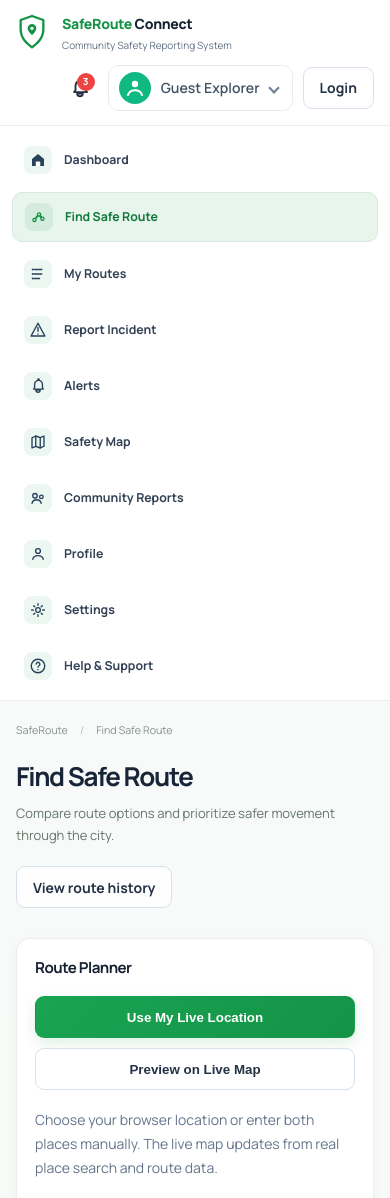
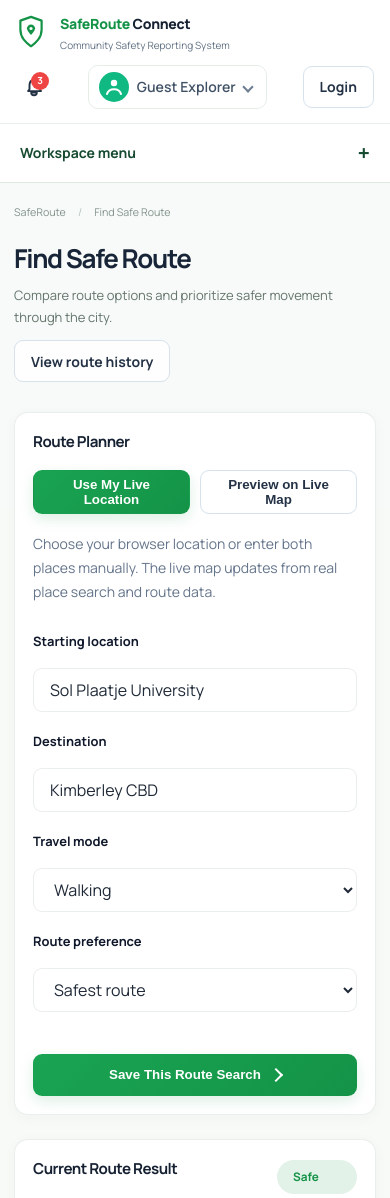
Before and after one commit to tech2buddy/SafeRoute-Connect-, a Django app: page /routes/find/ in a window 390 px wide. Shown: the top 1198 px of the page. Run offline with Django 5.2, Linux system fonts and the light colour scheme; grey boxes are pictures that could not be loaded.

Commit message:
Improve mobile workspace navigation and layouts

```diff
--- /dev/null
+++ b/static/css/workspace-mobile.css
@@ -0,0 +1,56 @@
+.workspace-menu-toggle { display:none; }
+@media(max-width:900px) {
+    .dashboard-shell { width:100%; border-radius:0; overflow:visible; }
+    .dashboard-layout { display:grid; grid-template-columns:minmax(0,1fr); }
+    .workspace-menu-toggle {
+        display:flex; align-items:center; justify-content:space-between;
+        width:100%; padding:14px 20px; min-height:48px;
+        background:#fff; border:0; border-bottom:1px solid #dfe9e2;
+        color:#174b31; font:inherit; font-weight:700; cursor:pointer;
+    }
+    .workspace-menu-toggle span { font-size:22px; }
+    .dashboard-sidebar { display:none; }
+    .dashboard-sidebar.mobile-menu-open {
+        display:grid; grid-template-columns:repeat(2,minmax(0,1fr));
+        position:static; height:auto; overflow:visible; gap:8px; padding:12px;
+    }
+    .dashboard-nav-item { white-space:normal; padding:10px; gap:8px; min-width:0; }
+    .dashboard-nav-item span { white-space:normal; }
+    .dashboard-nav-icon { flex-shrink:0; }
+    .dashboard-content-grid,.dashboard-route-row,.dashboard-bottom-row,.app-grid-two,.safety-map-layout { grid-template-columns:minmax(0,1fr); }
+    .dashboard-content,.dashboard-side-panel,.app-grid-two>* { min-width:0; }
+    .safety-map-card,.safety-map-feed-card { min-height:0; }
+    .safety-map-shell,#safety-map-canvas { height:360px; min-height:0; }
+    .safety-map-feed-list { max-height:none; overflow:visible; }
+}
+@media(max-width:600px) {
+    .dashboard-topbar { padding:14px 16px; gap:12px; }
+    .dashboard-brand { flex-basis:100%; }
+    .dashboard-brand-mark { width:30px; height:36px; }
+    .dashboard-userbar { width:100%; justify-content:space-between; gap:8px; }
+    .dashboard-user-pill { min-width:0; padding:6px 10px; gap:8px; }
+    .dashboard-user-copy { max-width:135px; overflow:hidden; text-overflow:ellipsis; white-space:nowrap; }
+    .dashboard-avatar { width:30px; height:30px; }
+    .dashboard-main { padding:22px 14px 32px; }
+    .dashboard-stats { grid-template-columns:repeat(2,minmax(0,1fr)); gap:12px; }
+    .dashboard-stat-card { min-height:104px; padding:14px; }
+    .dashboard-stat-icon { width:34px; height:34px; }
+    .dashboard-stat-copy { min-width:0; }
+    .dashboard-card { padding:18px; }
+    .app-page-head,.dashboard-card-head,.app-info-card-head { flex-wrap:wrap; gap:12px; }
+    .app-page-actions { width:100%; }
+    .app-action-row { display:flex; flex-wrap:wrap; gap:10px; }
+    .app-action-row>* { flex:1 1 140px; min-height:44px; white-space:normal; }
+    .app-form { max-width:100%; }
+    .app-form input,.app-form select,.app-form textarea { font-size:16px; min-width:0; width:100%; }
+    .app-summary-grid { grid-template-columns:minmax(0,1fr); }
+    .recent-route-item { grid-template-columns:32px minmax(0,1fr); gap:10px; padding:14px; }
+    .recent-route-item .route-risk-tag { grid-column:2; justify-self:start; }
+    .route-item-chevron { display:none; }
+    .recent-route-copy strong,.recent-route-copy span { white-space:normal; overflow-wrap:anywhere; }
+    .report-list-item,.app-alert-row,.app-simple-row { flex-wrap:wrap; min-width:0; }
+    .route-map-surface,.app-tall-map,.live-map-shell,#live-route-map,#dashboard-route-map { height:300px; min-height:0; }
+    .route-map-legend { display:flex; flex-wrap:wrap; gap:10px; padding:12px; font-size:12px; max-width:100%; }
+    .app-chip-row { flex-wrap:wrap; }
+    .app-card-copy,.app-helper-note,.map-status { overflow-wrap:anywhere; }
+}
--- a/templates/app_base.html
+++ b/templates/app_base.html
@@ -7,6 +7,7 @@
     <title>{{ page_title }} | SafeRoute Connect</title>
     <link rel="stylesheet" href="{% static 'css/style.css' %}?v=2">
     <link rel="stylesheet" href="{% static 'css/refinement.css' %}">
+    <link rel="stylesheet" href="{% static 'css/workspace-mobile.css' %}">
     {% block extra_head %}{% endblock %}
 </head>
 <body>
@@ -60,7 +61,8 @@
         </header>
 
         <div class="dashboard-layout">
-            <aside class="dashboard-sidebar">
+            <button class="workspace-menu-toggle" type="button" aria-expanded="false" aria-controls="workspace-navigation">Workspace menu <span aria-hidden="true">+</span></button>
+            <aside class="dashboard-sidebar" id="workspace-navigation">
                 <p class="workspace-nav-label">YOUR WORKSPACE</p>
                 <a href="{% url 'routes' %}" class="dashboard-nav-item {% if active_page == 'dashboard' %}is-active{% endif %}">
                     <span class="dashboard-nav-icon" aria-hidden="true">
@@ -181,6 +183,18 @@
             </main>
         </div>
     </div>
+    <script>
+        (() => {
+            const button = document.querySelector('.workspace-menu-toggle');
+            const navigation = document.getElementById('workspace-navigation');
+            button.addEventListener('click', () => {
+                const expanded = button.getAttribute('aria-expanded') !== 'true';
+                button.setAttribute('aria-expanded', String(expanded));
+                navigation.classList.toggle('mobile-menu-open', expanded);
+                button.querySelector('span').textContent = expanded ? '-' : '+';
+            });
+        })();
+    </script>
     {% block extra_scripts %}{% endblock %}
 </body>
 </html>
```
